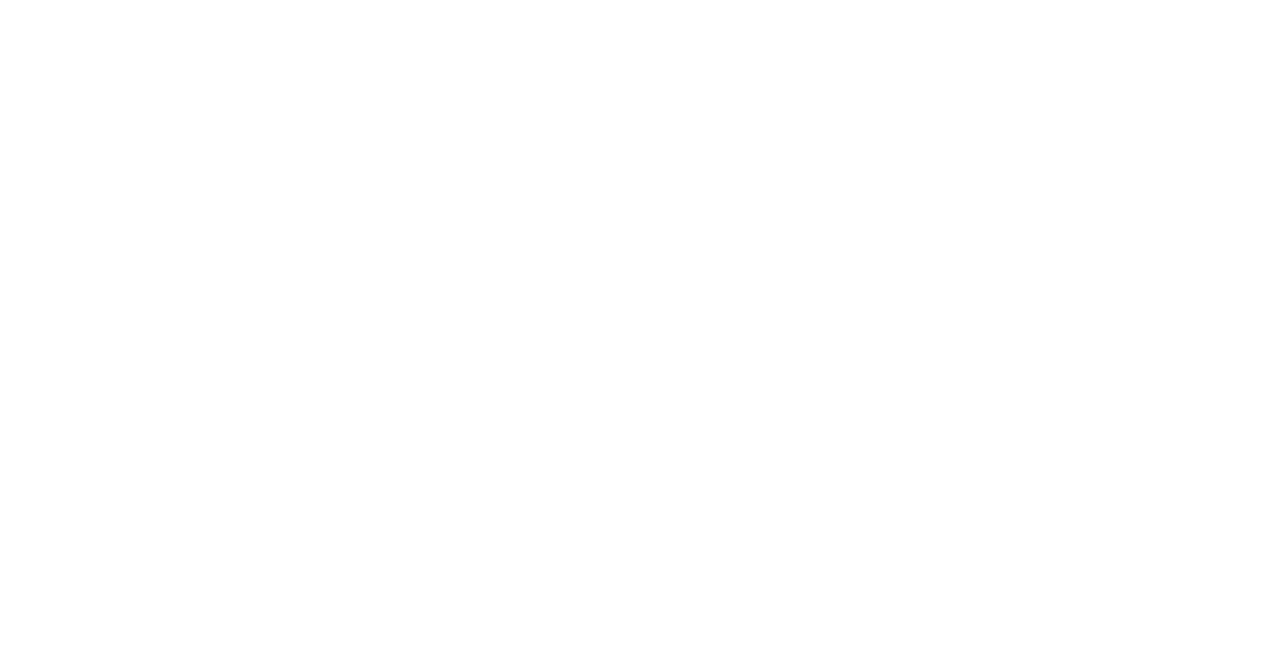
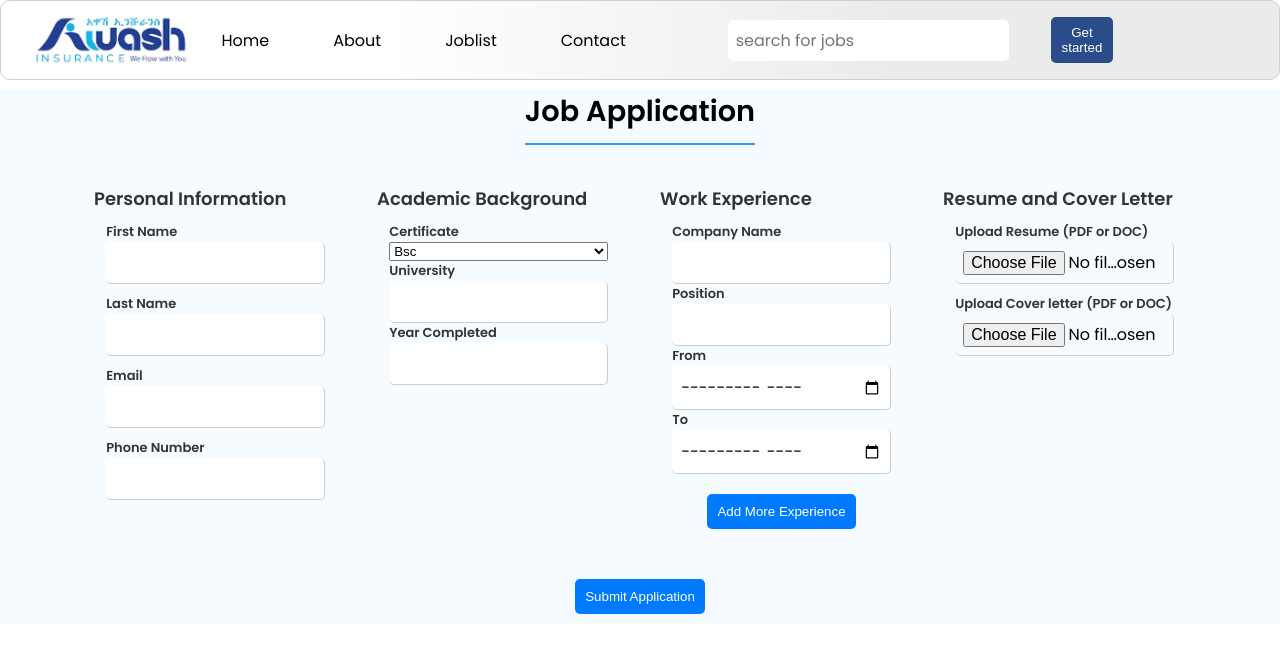
Before and after one commit to Fraol0411/JobStream, a React (Vite) app in the folder frontend/: page /application in a window 1280 px wide. Before the commit this address had no page. Shown: the top 652 px of the page. Built offline with nearby package versions, Linux system fonts and the light colour scheme.

Commit message:
application form

```diff
--- a/frontend/src/AppRoutes.jsx
+++ b/frontend/src/AppRoutes.jsx
@@ -8,6 +8,7 @@
 import Loginform from './Pages/Loginform/Loginform'
 import Profileset from './Pages/Profileset/Profileset';
 import Loading from './Component/Loading/Loading';
+import Application from './Pages/Application/Application';
 
 export default function AppRoutes() {
 
@@ -21,6 +22,7 @@
           <Route path="joblist" element={<Joblist />} />
           <Route path='loginform' element={<Loginform/>}/>
           <Route path='profileset' element={<Profileset/>}/>
+          <Route path='application' element={<Application/>} />
         </Route>
       </Routes>
     </Router>
--- a/frontend/src/Component/Jobcard/Jobcard.jsx
+++ b/frontend/src/Component/Jobcard/Jobcard.jsx
@@ -2,8 +2,11 @@
 import {useState} from 'react'
 import styles from './Jobcard.module.scss'
 import JobDetailPopup from '../Jobdeatail/JobDetailPopup';
+import { useNavigate } from 'react-router-dom';
 
 export default function Jobcard({ title, location, description }) {
+
+  const navigate = useNavigate();
 
   const [showPopup, setShowPopup] = useState(false);
 
@@ -15,6 +18,9 @@
     setShowPopup(false); // Hide the popup when close is clicked
   };
 
+  const hanldleNaviagtion = () =>{
+    navigate('/application')
+  }
   return (
     <div className={styles.card}>
            <div className={styles.holder}>
@@ -28,7 +34,7 @@
               </div>
               <div className={styles.buttons}>
                 <button onClick={handleViewDetailClick} >View detail</button>
-                <button>Apply Now</button>
+                <button onClick={hanldleNaviagtion}>Apply Now</button>
               </div>
            </div>
 
--- /dev/null
+++ b/frontend/src/Pages/Application/Application.jsx
@@ -0,0 +1,243 @@
+import React, { useState } from 'react';
+import styles from './Application.module.scss';
+
+export default function Application() {
+  const [formData, setFormData] = useState({
+    firstName: '',
+    lastName: '',
+    email: '',
+    phone: '',
+    coverLetter: '',
+    resume: null,
+    linkedin: '',
+    website: '',
+    experienceLevel: '',
+    workAuthorization: '',
+    workExperiences: [
+      { company: '', position: '', from: '', to: '' },
+    ],
+    academicBackground: [
+      { university: '', completedYear: '', certificate: '' },
+    ],
+  });
+
+  const handleChange = (e) => {
+    const { name, value } = e.target;
+    setFormData({ ...formData, [name]: value });
+  };
+
+  const handleFileChange = (e) => {
+    setFormData({ ...formData, resume: e.target.files[0] });
+  };
+
+  const handleWorkExperienceChange = (index, e) => {
+    const updatedWorkExperiences = formData.workExperiences.map((exp, i) =>
+      i === index ? { ...exp, [e.target.name]: e.target.value } : exp
+    );
+    setFormData({ ...formData, workExperiences: updatedWorkExperiences });
+  };
+
+  const addWorkExperience = () => {
+    setFormData({
+      ...formData,
+      workExperiences: [...formData.workExperiences, { company: '', position: '', from: '', to: '' }],
+    });
+  };
+
+  const handleAcademicChange = (index, e) => {
+    const updatedAcademicBackground = formData.academicBackground.map((edu, i) =>
+      i === index ? { ...edu, [e.target.name]: e.target.value } : edu
+    );
+    setFormData({ ...formData, academicBackground: updatedAcademicBackground });
+  };
+
+  const addAcademicEntry = () => {
+    setFormData({
+      ...formData,
+      academicBackground: [...formData.academicBackground, { university: '', completedYear: '', certificate: '' }],
+    });
+  };
+
+  const handleSubmit = (e) => {
+    e.preventDefault();
+    console.log('Application Submitted:', formData);
+  };
+
+  return (
+    <div className={styles.applicationContainer}>
+      <h1>Job Application</h1>
+      <form className={styles.applicationForm} onSubmit={handleSubmit}>
+        {/* Personal Information */}
+        <fieldset className={styles.fieldset}>
+          <legend>Personal Information</legend>
+          <div className={styles.formGroup}>
+            <label htmlFor="firstName">First Name</label>
+            <input
+              type="text"
+              id="firstName"
+              name="firstName"
+              value={formData.firstName}
+              onChange={handleChange}
+              required
+            />
+          </div>
+
+          <div className={styles.formGroup}>
+            <label htmlFor="lastName">Last Name</label>
+            <input
+              type="text"
+              id="lastName"
+              name="lastName"
+              value={formData.lastName}
+              onChange={handleChange}
+              required
+            />
+          </div>
+
+          <div className={styles.formGroup}>
+            <label htmlFor="email">Email</label>
+            <input
+              type="email"
+              id="email"
+              name="email"
+              value={formData.email}
+              onChange={handleChange}
+              required
+            />
+          </div>
+
+          <div className={styles.formGroup}>
+            <label htmlFor="phone">Phone Number</label>
+            <input
+              type="tel"
+              id="phone"
+              name="phone"
+              value={formData.phone}
+              onChange={handleChange}
+              required
+            />
+          </div>
+        </fieldset>
+
+
+           {/* Academic Background */}
+        <fieldset className={styles.fieldset}>
+          <legend>Academic Background</legend>
+          {formData.academicBackground.map((education, index) => (
+            <div key={index} className={styles.formGroup}>
+
+              <label htmlFor={`highestlevel-${index}`}>Certificate</label>
+              <select name="" id="">
+                   <option value="">Bsc</option>
+                   <option value="">Msc</option>
+                   <option value="">Phd</option>
+              </select>
+
+              <label htmlFor={`university-${index}`}>University</label>
+              <input
+                type="text"
+                id={`university-${index}`}
+                name="university"
+                value={education.university}
+                onChange={(e) => handleAcademicChange(index, e)}
+                required
+              />
+
+              <label htmlFor={`completedYear-${index}`}>Year Completed</label>
+              <input
+                type="number"
+                id={`completedYear-${index}`}
+                name="completedYear"
+                value={education.completedYear}
+                onChange={(e) => handleAcademicChange(index, e)}
+                required
+              />
+
+            </div>
+          ))}
+
+        </fieldset>
+
+        {/* Work Experience */}
+        <fieldset className={styles.fieldset}>
+          <legend>Work Experience</legend>
+          {formData.workExperiences.map((experience, index) => (
+            <div key={index} className={styles.formGroup}>
+              <label htmlFor={`company-${index}`}>Company Name</label>
+              <input
+                type="text"
+                id={`company-${index}`}
+                name="company"
+                value={experience.company}
+                onChange={(e) => handleWorkExperienceChange(index, e)}
+                required
+              />
+
+              <label htmlFor={`position-${index}`}>Position</label>
+              <input
+                type="text"
+                id={`position-${index}`}
+                name="position"
+                value={experience.position}
+                onChange={(e) => handleWorkExperienceChange(index, e)}
+                required
+              />
+
+              <label htmlFor={`from-${index}`}>From</label>
+              <input
+                type="month"
+                id={`from-${index}`}
+                name="from"
+                value={experience.from}
+                onChange={(e) => handleWorkExperienceChange(index, e)}
+                required
+              />
+
+              <label htmlFor={`to-${index}`}>To</label>
+              <input
+                type="month"
+                id={`to-${index}`}
+                name="to"
+                value={experience.to}
+                onChange={(e) => handleWorkExperienceChange(index, e)}
+                required
+              />
+            </div>
+          ))}
+          <button type="button" className={styles.addButton} onClick={addWorkExperience}>Add More Experience</button>
+        </fieldset>
+
+        {/* Resume and Cover Letter */}
+        <fieldset className={styles.fieldset}>
+          <legend>Resume and Cover Letter</legend>
+          <div className={styles.formGroup}>
+            <label htmlFor="resume">Upload Resume (PDF or DOC)</label>
+            <input
+              type="file"
+              id="resume"
+              name="resume"
+              accept=".pdf, .doc, .docx"
+              onChange={handleFileChange}
+              required
+            />
+          </div>
+
+          <div className={styles.formGroup}>
+            <label htmlFor="resume">Upload Cover letter (PDF or DOC)</label>
+            <input
+              type="file"
+              id="resume"
+              name="resume"
+              accept=".pdf, .doc, .docx"
+              onChange={handleFileChange}
+              required
+            />
+          </div>
+        </fieldset>
+
+      </form>
+      {/* Submit Button */}
+      <button className={styles.submitButton} type="submit">Submit Application</button>
+    </div>
+  );
+}
--- /dev/null
+++ b/frontend/src/Pages/Application/Application.module.scss
@@ -0,0 +1,88 @@
+.applicationContainer{
+    margin-top: 90px;
+    max-width: 100vw;
+    background-color: rgb(245, 251, 255);
+    display: flex;
+    flex-direction: column;
+    justify-content: center;
+    align-items: center;
+
+
+}
+
+.applicationForm {
+  padding: 20px;
+  display: flex;
+  flex-direction: row;
+  align-items: self-start;
+  justify-content: center;
+  gap: 20px;
+  width: 90%;
+  background-color: rgb(245, 251, 255);
+}
+form .fieldset{
+  display: flex;
+  flex-direction: column; /* Allows inputs inside fieldset to stack vertically */
+  // flex: 1 1 45%; /* Makes the fieldsets take approximately 45% of the width */
+  max-width: 300px; /* Maximum width */
+  width: 100%;
+  padding: 10px;
+  background-color: rgb(245, 251, 255);
+  border: none;
+  border-radius: 5px;
+  align-items: center;
+  justify-self: center;
+}
+.fieldset legend{
+  font-size: 18px;
+  color: #333;
+  font-weight: 800;
+}
+
+.fieldset .formGroup{
+  max-width: 300px;
+  display: flex;
+  flex-direction: column;
+  width: 90%;
+  margin-bottom: 10px;
+}
+.fieldset .formGroup label{
+  font-size: 13px;
+  color: #333;
+  font-weight: 600;
+}
+
+.fieldset .formGroup textarea{
+  max-width: 300px;
+  width: 90%;
+  margin-bottom: 10px;
+}
+.fieldset .formGroup input {
+  border: none; /* Remove all borders */
+  border-bottom: 1px solid #ccc; /* Add a bottom border */
+  border-right: 1px solid #ccc;
+  border-left: 1x solid #ccc;
+  outline: none; /* Remove the default outline */
+  padding: 8px; /* Add some padding for better spacing */
+  transition: border-color 0.3s ease; /* Smooth transition for border color */
+}
+
+/* Change border color when input is focused */
+.fieldset .formGroup input:focus {
+  border-bottom: 2px solid #007bff; /* Change bottom border color on focus */
+}
+
+
+
+
+
+
+
+// responcive
+
+@media (max-width: 570px){
+    .applicationForm{
+      display: flex;
+      flex-direction: column;
+    }
+}
--- a/frontend/src/Pages/Home/Home.scss
+++ b/frontend/src/Pages/Home/Home.scss
@@ -152,3 +152,7 @@
 
 
   }
+
+  @media (max-width: 570px){
+
+  }
```
